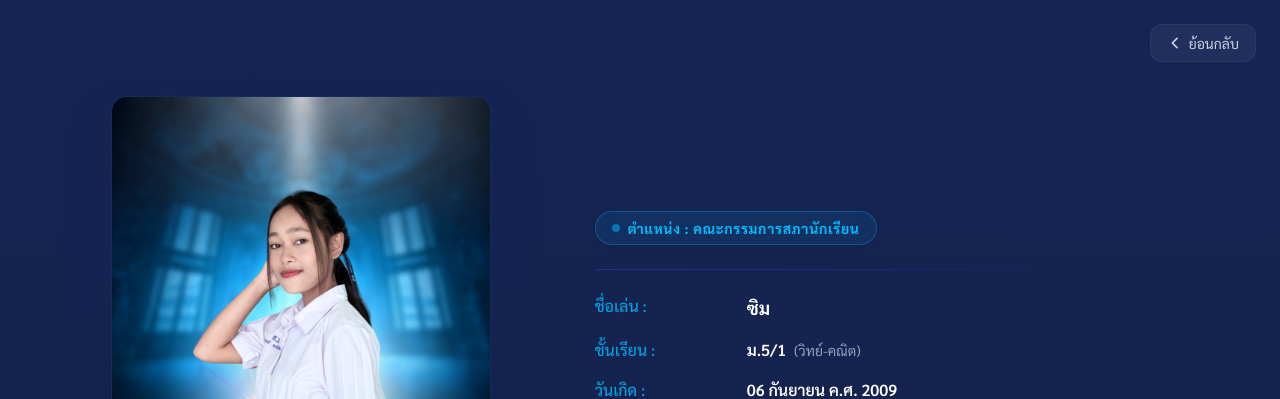
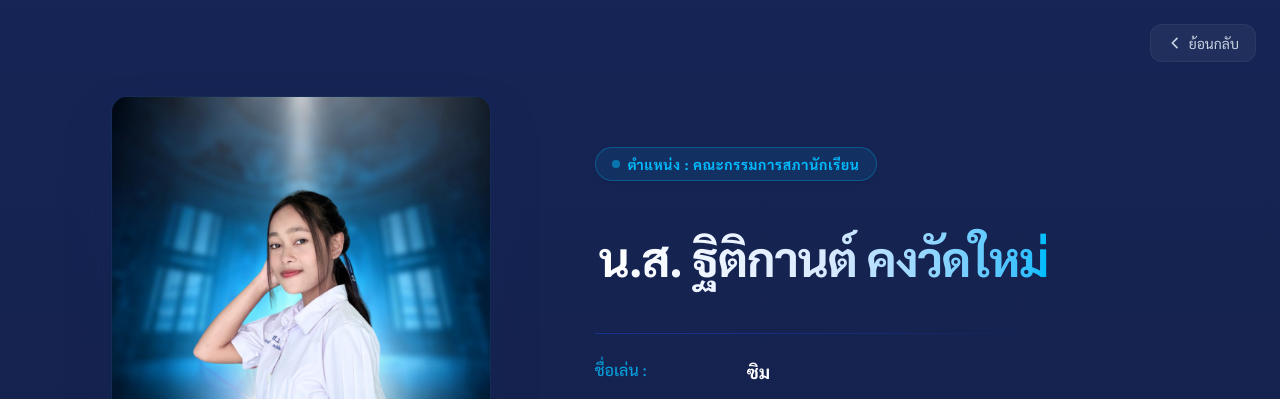
Before and after one commit to bawrattanaburi-lang/WSZ_Web, a website: page mb_scc_s.html in a window 1280 px wide. Shown: the top 399 px of the page. Drawn offline with Linux system fonts and the light colour scheme.

Commit message:
Add files via upload

```diff
--- a/mb_scc_s.html
+++ b/mb_scc_s.html
@@ -30,7 +30,6 @@
 
 
 
-
 <!-- คณะกรรมการสภานักเรียน ซิม -->
     <main class="w-full max-w-6xl mx-auto px-6 pt-24 pb-12 flex-1 flex flex-col md:flex-row items-center justify-center gap-10 lg:gap-20">
 
@@ -47,6 +46,12 @@
             <div class="inline-flex items-center px-4 py-1.5 rounded-full bg-sky-500/10 border border-sky-400/30 text-sky-400 text-sm font-bold tracking-wider uppercase backdrop-blur-sm shadow-sm">
                 <span class="flex h-2 w-2 rounded-full bg-sky-400 mr-2 animate-pulse"></span>
                 ตำแหน่ง : คณะกรรมการสภานักเรียน
+            </div>
+
+            <div class="w-full py-2">
+                <h1 class="text-3xl sm:text-4xl lg:text-5xl font-extrabold tracking-tight leading-normal overflow-visible">
+                    <span class="inline-block bg-clip-text text-transparent bg-gradient-to-r from-white via-blue-100 to-sky-400 py-2 px-1">
+                        น.ส. ฐิติกานต์ คงวัดใหม่
                     </span>
                 </h1>
             </div>
@@ -92,6 +97,7 @@
         </div>
 
     </main>
+
 
 <!-- คณะกรรมการสภานักเรียน ตอง -->
     <main class="w-full max-w-6xl mx-auto px-6 pt-24 pb-12 flex-1 flex flex-col md:flex-row items-center justify-center gap-10 lg:gap-20">
```
